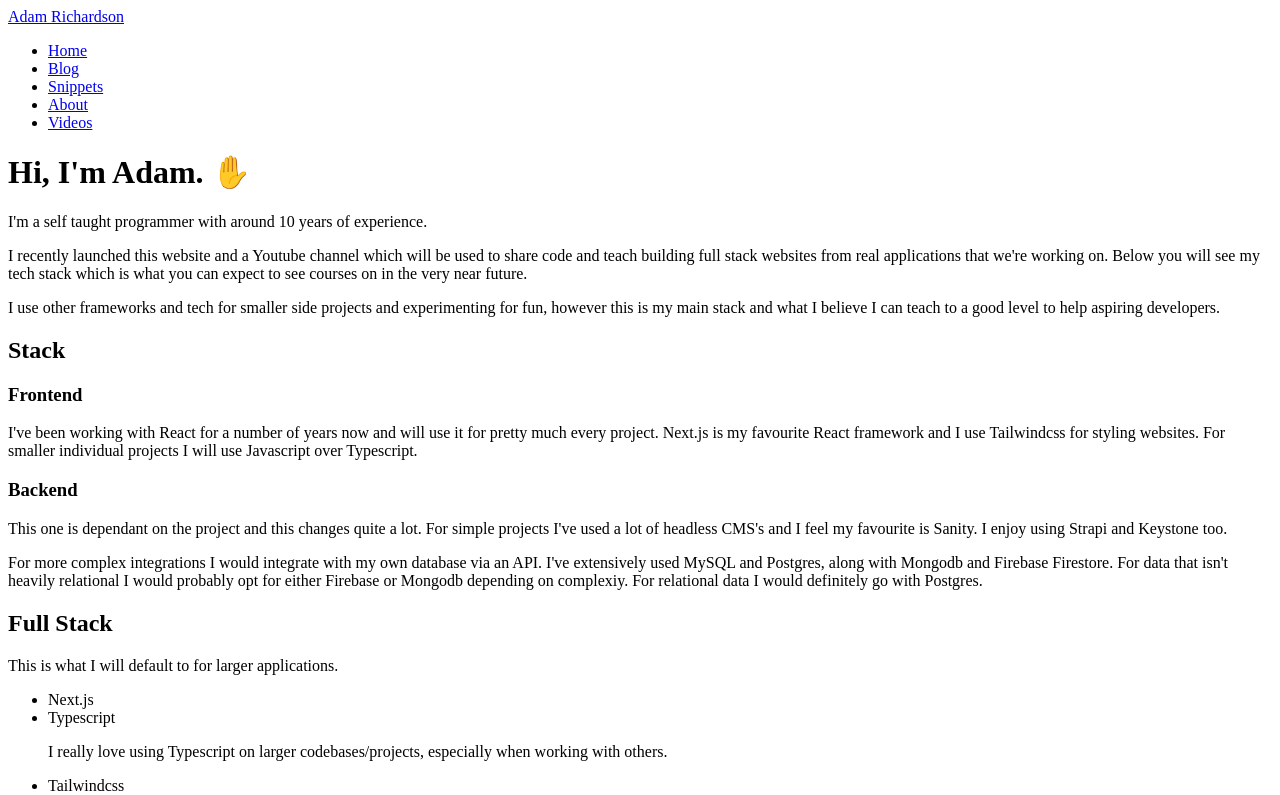
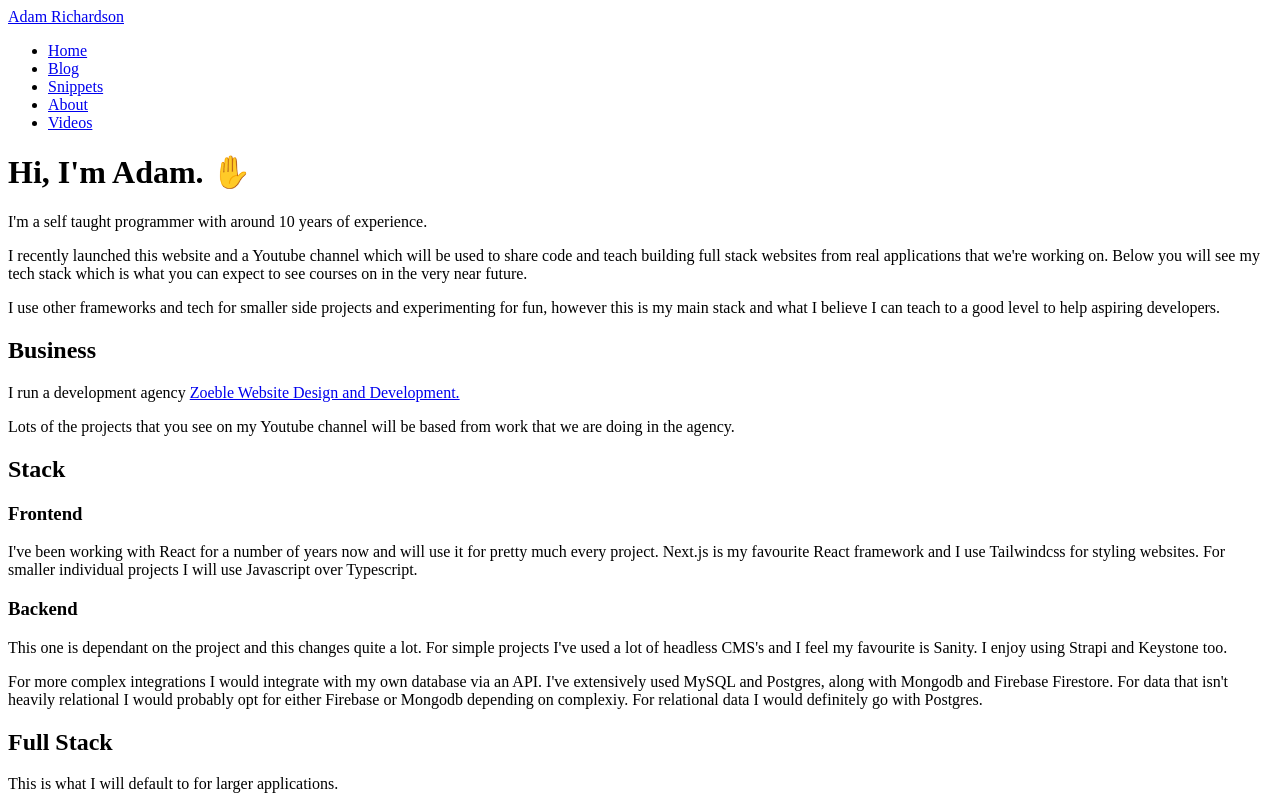
Before and after one commit to adamrichardson14/adamrichardson, a Next.js app: page /about in a window 1280 px wide. Shown: the top 795 px of the page. Built offline with nearby package versions, Linux system fonts and the light colour scheme; what @tailwindcss/typography would draw is missing.

Commit message:
Updated about page

```diff
--- a/pages/about.js
+++ b/pages/about.js
@@ -26,6 +26,21 @@ export default function About() {
                 I use other frameworks and tech for smaller side projects and experimenting for fun,
                 however this is my main stack and what I believe I can teach to a good level to help
                 aspiring developers.
+              </p>
+            </div>
+            <div className="mt-24">
+              <GradientHeadingText text="Business" />
+            </div>
+            <div className="prose prose-2xl prose-dark">
+              <p>
+                I run a development agency{" "}
+                <a href="https://zoeble.com" target="_blank" rel="noopener noreferrer">
+                  Zoeble Website Design and Development.
+                </a>
+              </p>
+              <p>
+                Lots of the projects that you see on my Youtube channel will be based from work that
+                we are doing in the agency.
               </p>
             </div>
             <div className="mt-24">
```
Also changed, not shown: 1 other file (tests, documents, lock files or other folders).
